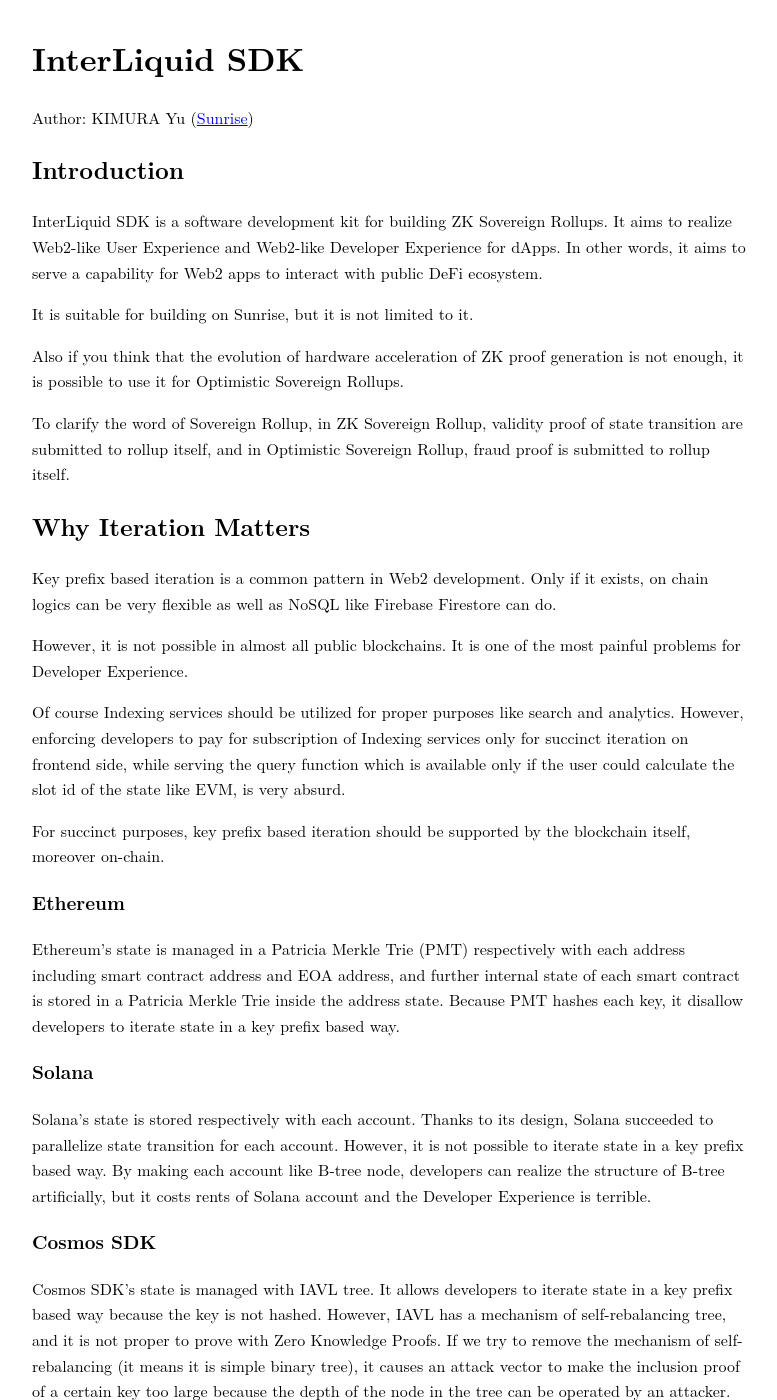
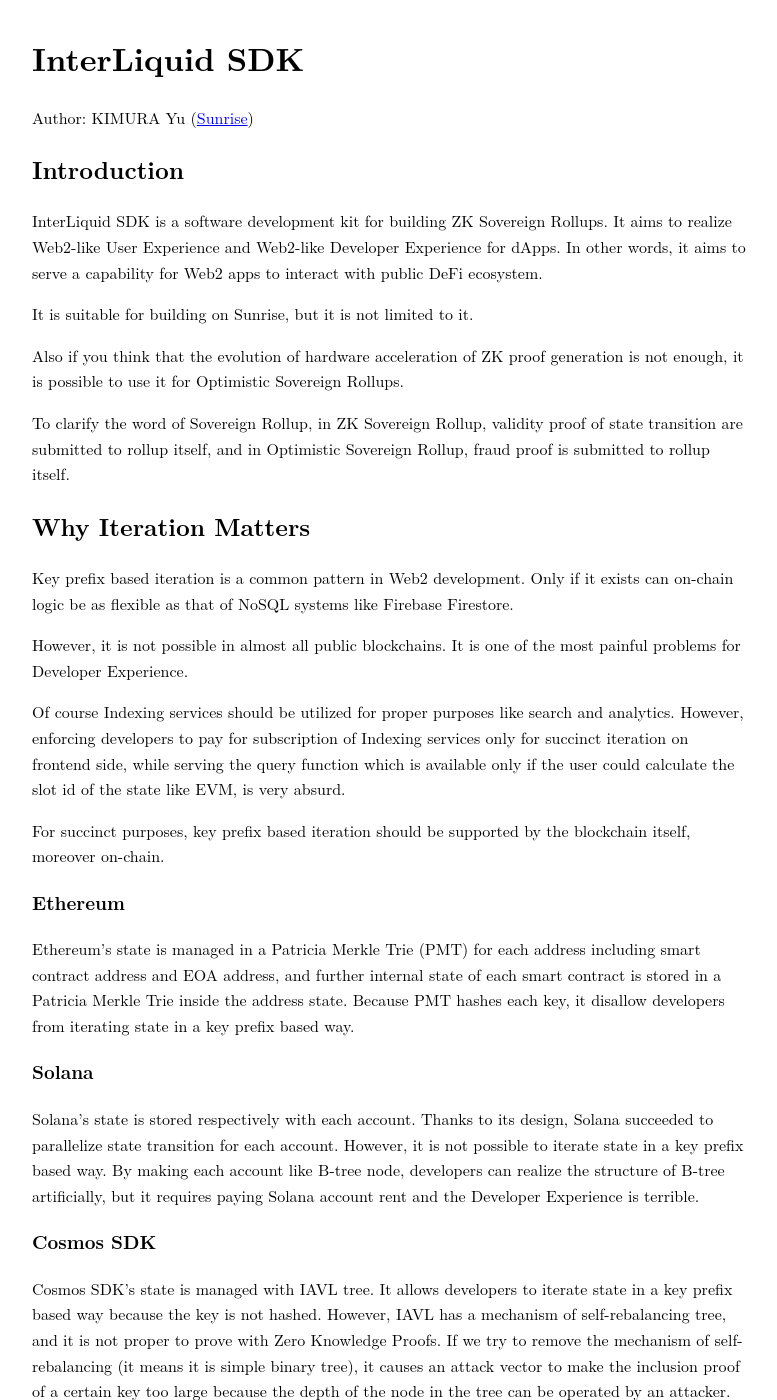
Before and after one commit to sunriselayer/interliquid-sdk, a Jekyll site: the page built from whitepaper/whitepaper.md, in a window 1280 px wide and 1400 px high. Shown: the whole window, without its empty margins (248-1025 px from the left). Built offline with Jekyll 4.4.1, drawn with Linux system fonts in a browser that asks for light colours; nearby versions of some CDN libraries; some web fonts are replaced; some of the changed text lies outside the part shown.

Commit message:
improve text

```diff
--- a/whitepaper/whitepaper.md
+++ b/whitepaper/whitepaper.md
@@ -23,7 +23,7 @@
 ## Why Iteration Matters
 
 Key prefix based iteration is a common pattern in Web2 development.
-Only if it exists, on chain logics can be very flexible as well as NoSQL like Firebase Firestore can do.
+Only if it exists can on-chain logic be as flexible as that of NoSQL systems like Firebase Firestore.
 
 However, it is not possible in almost all public blockchains.
 It is one of the most painful problems for Developer Experience.
@@ -37,15 +37,15 @@
 
 ### Ethereum
 
-Ethereum's state is managed in a Patricia Merkle Trie (PMT) respectively with each address including smart contract address and EOA address, and further internal state of each smart contract is stored in a Patricia Merkle Trie inside the address state.
-Because PMT hashes each key, it disallow developers to iterate state in a key prefix based way.
+Ethereum's state is managed in a Patricia Merkle Trie (PMT) for each address including smart contract address and EOA address, and further internal state of each smart contract is stored in a Patricia Merkle Trie inside the address state.
+Because PMT hashes each key, it disallow developers from iterating state in a key prefix based way.
 
 ### Solana
 
 Solana's state is stored respectively with each account.
 Thanks to its design, Solana succeeded to parallelize state transition for each account.
 However, it is not possible to iterate state in a key prefix based way.
-By making each account like B-tree node, developers can realize the structure of B-tree artificially, but it costs rents of Solana account and the Developer Experience is terrible.
+By making each account like B-tree node, developers can realize the structure of B-tree artificially, but it requires paying Solana account rent and the Developer Experience is terrible.
 
 ### Cosmos SDK
 
@@ -107,7 +107,7 @@
 If we don't prove that the given state is correct, it is possible to make a false proof.
 To prevent this, we also need to prove that the given state is correct.
 
-Proving it only for get access (only for one designated key) is very easy.
+Proving it only for get access (only for one designated key) is straightforward.
 Merkle inclusion proof with the given state root is enough.
 
 However, proving it for iter access (all keys which match the designated key prefix) requires a smart design.
```
Also changed, not shown: other parts of whitepaper/whitepaper.md (+1 -1 lines).
